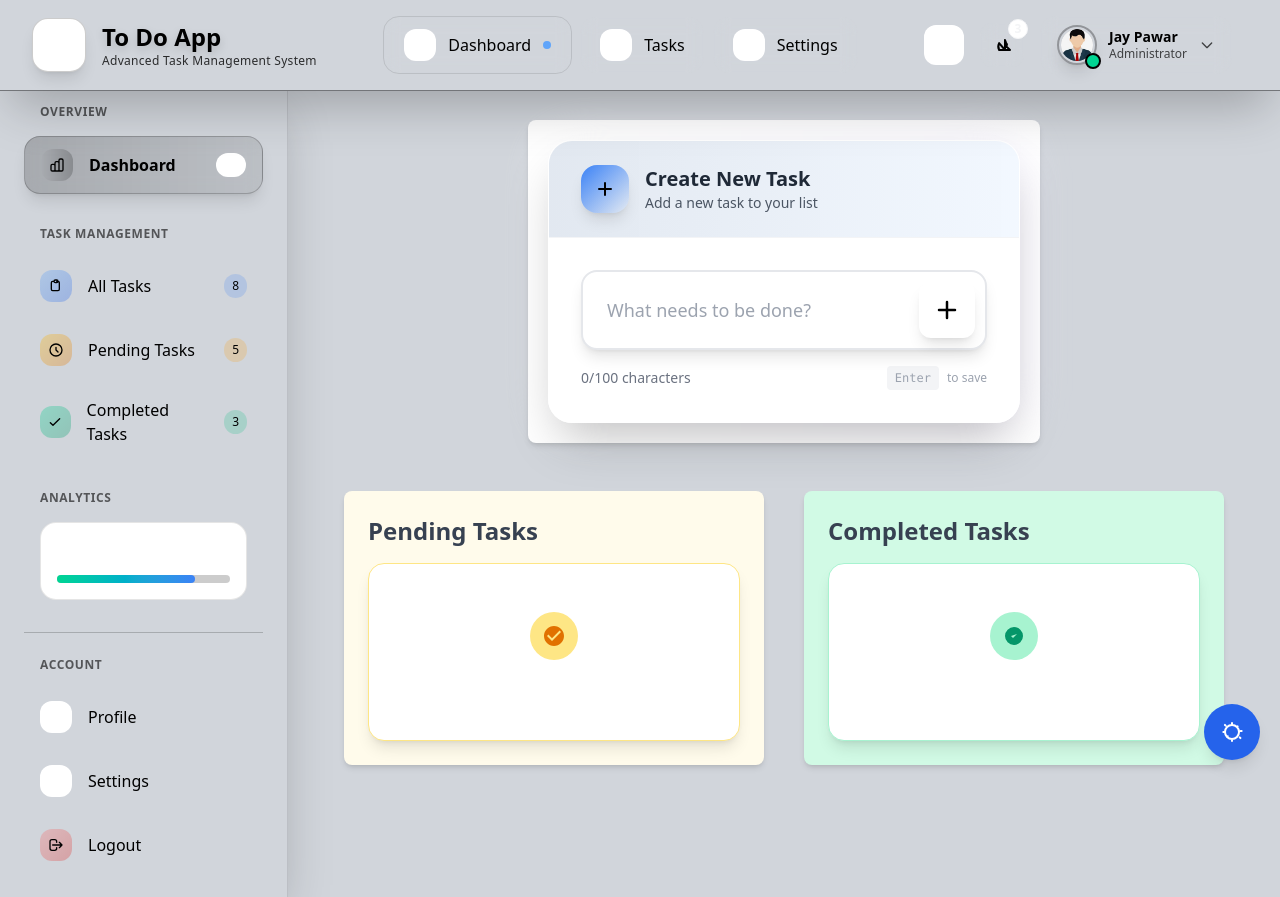
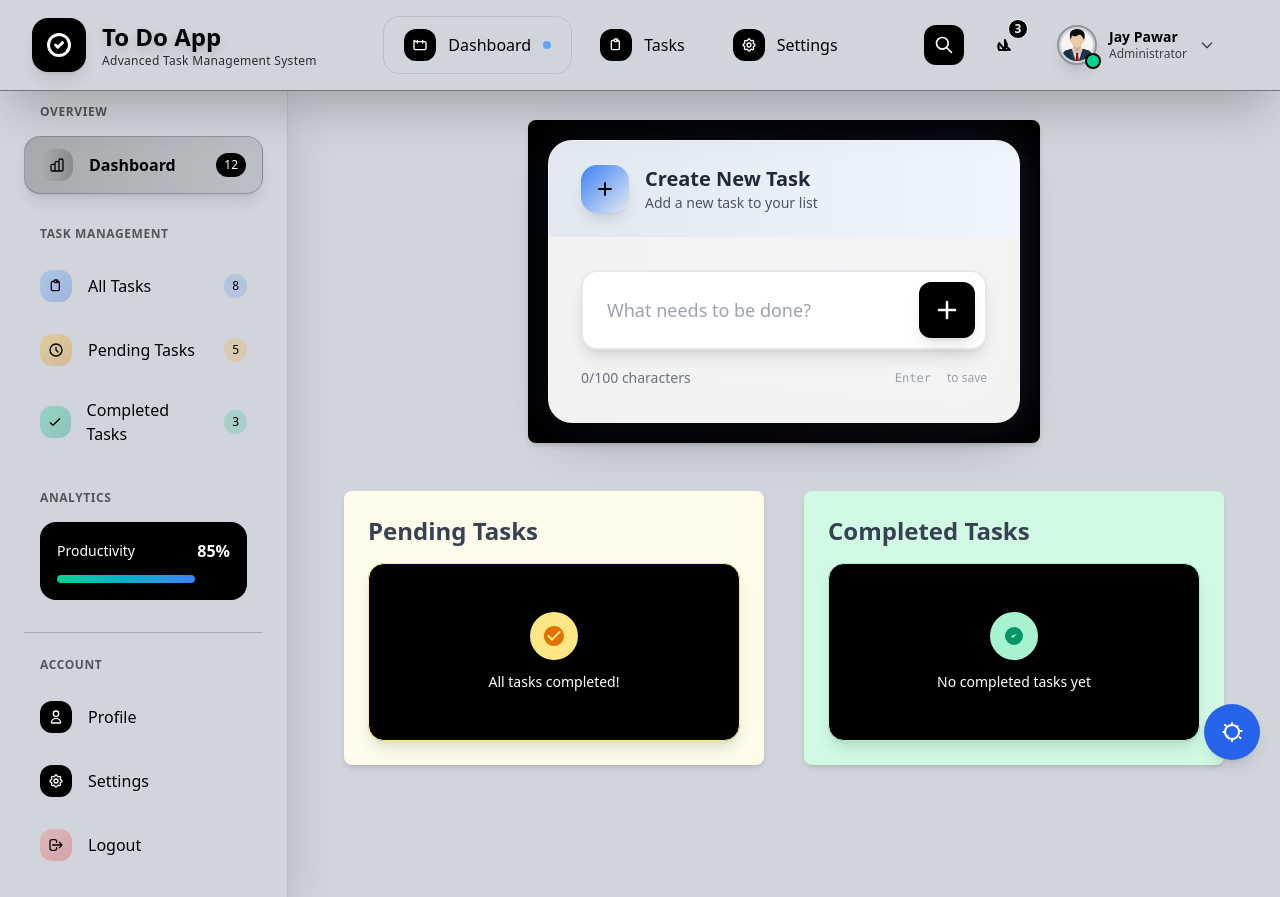
Before and after one commit to jaypawar12/React-Js, a React (Vite) app in the folder To-Do-List-App/: page / in a window 1280 px wide. Built offline with nearby package versions, Linux system fonts and the light colour scheme.

Commit message:
To-Do App

```diff
--- a/To-Do-List-App/src/App.tsx
+++ b/To-Do-List-App/src/App.tsx
@@ -1,9 +1,9 @@
 import { useEffect, useState } from "react";
-import Navbar from "./components/Navbar";
-import Sidebar from "./components/SideBar";
-import TaskForm from "./components/TaskForm";
-import TaskPending from "./components/TaskPending";
-import TaskComplete from "./components/TaskComplete";
+import Navbar from "./Components/Navbar";
+import Sidebar from "./Components/SideBar";
+import TaskForm from "./Components/TaskForm";
+import TaskPending from "./Components/TaskPending";
+import TaskComplete from "./Components/TaskComplete";
 import { ToastContainer, toast } from 'react-toastify';
 
 type Task = {
@@ -16,7 +16,7 @@ export default function AdminDashboard() {
   const [tasks, setTasks] = useState<Task[]>(JSON.parse(localStorage.getItem("tasks") || "[]"));
   const [editingTask, setEditingTask] = useState<Task | null>(null);
   const [themeOpen, setThemeOpen] = useState(false);
-  const [themeColor, setThemeColor] = useState(localStorage.getItem("themeColor") || "bg-white");
+  const [themeColor, setThemeColor] = useState(localStorage.getItem("themeColor") || "bg-black");
 
   useEffect(() => {
     localStorage.setItem("tasks", JSON.stringify(tasks));
@@ -82,6 +82,9 @@ export default function AdminDashboard() {
 
     // Gray shades
     "bg-gray-500", "bg-gray-600", "bg-gray-700",
+
+    // Black
+    "bg-black"
   ];
 
 
--- a/To-Do-List-App/src/Components/TaskForm.tsx
+++ b/To-Do-List-App/src/Components/TaskForm.tsx
@@ -100,7 +100,7 @@ export default function TaskForm({ addTask, editingTask, themeColor }: TaskFormP
                     viewBox="0 0 24 24"
                     fill="none"
                     xmlns="http://www.w3.org/2000/svg"
-                    className="w-6 h-6  text-black"
+                    className="w-6 h-6  text-white"
                   >
                     <path
                       d="M12 4v16m8-8H4"
```
Also changed, not shown: 1 other file (tests, documents, lock files or other folders).
